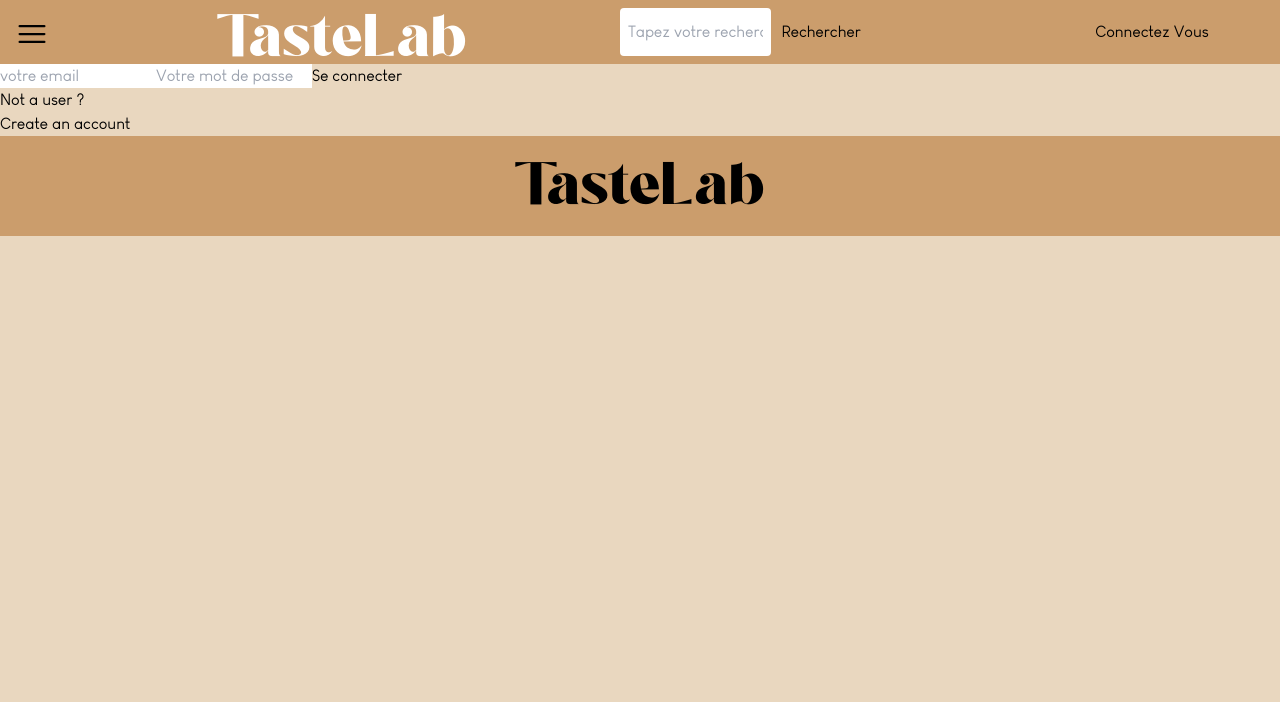
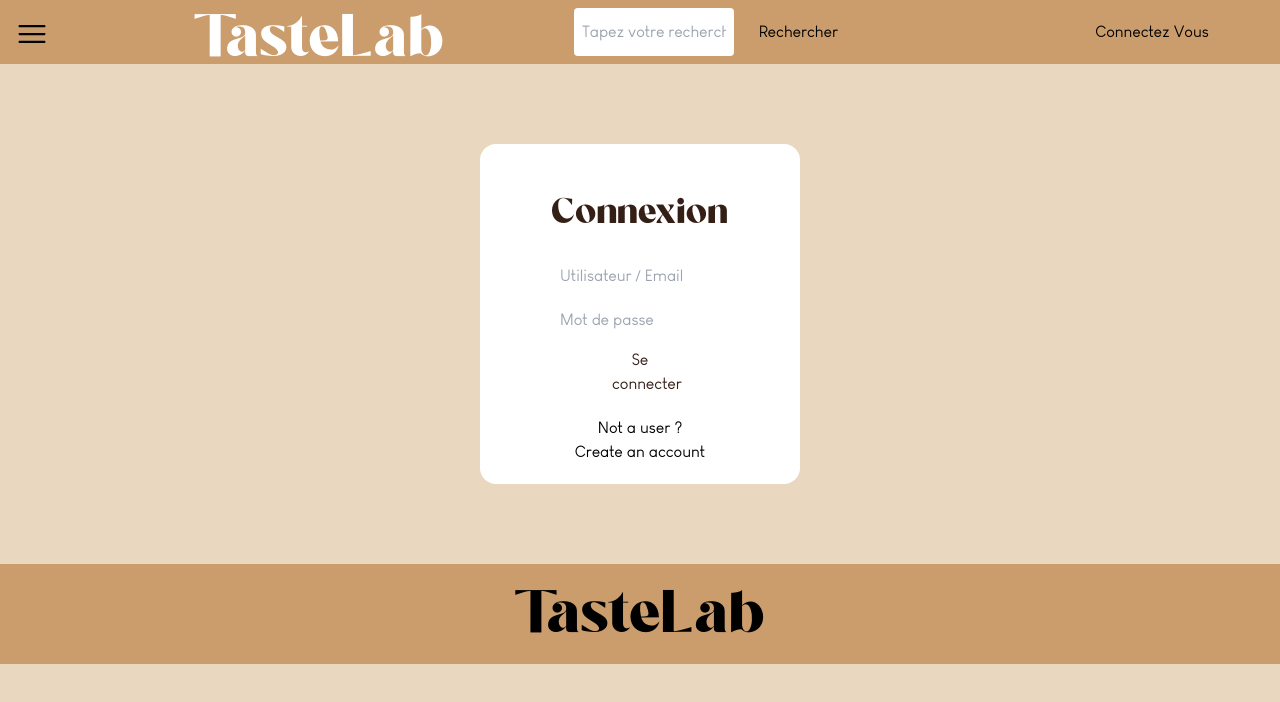
Before and after one commit to Leohne/TastLab, a React (Vite) app in the folder front/: page /login in a window 1280 px wide. Shown: the top 702 px of the page. Built offline with nearby package versions, Linux system fonts and the light colour scheme.

Commit message:
css login + searchBar

```diff
--- a/front/src/App.css
+++ b/front/src/App.css
@@ -21,6 +21,9 @@
     .list {
         @apply flex-col;
     }
+    .form {
+      @apply w-3/5 mx-auto rounded-[10px] mb-3 p-1 text-[#341f16]
+    }
     body {
       @apply bg-[#E9D7BF];
       @apply h-[100vh]
--- a/front/src/components/header/SearchBar.tsx
+++ b/front/src/components/header/SearchBar.tsx
@@ -19,9 +19,9 @@
     };
 
     return (
-        <form className='flex flex-row' onSubmit={handleSearch}>
+        <form className='flex w-1/4 flex-row' onSubmit={handleSearch}>
             <input
-                className='w-3/5 h-full bg-white rounded p-2'
+                className=' w-2/4 bg-white rounded p-2'
                 type='text'
                 value={searchTerm}
                 onChange={handleInputChange}
--- a/front/src/pages/connexion/Connexion.tsx
+++ b/front/src/pages/connexion/Connexion.tsx
@@ -27,18 +27,20 @@
 
 
     return (<>
-        <div>
-
-            <form onSubmit={handleLogin}>
-                <input type="email" placeholder="votre email" value={userLogin} onChange={(e) => setUserLogin(e.target.value)} />
-                <input type="password" placeholder='Votre mot de passe' value={userPassword} onChange={(e) => setUserPassword(e.target.value)} />
-                <button type="submit">Se connecter</button>
-            </form>
+        <div className='flex justify-center'>
+            <div className='flex flex-col w-1/4 p-5 my-20 text-center bg-white rounded-[16px] '>
+                <h2 className='font-Sugar text-4xl text-[#341f16] py-7'>Connexion</h2>
+                <form onSubmit={handleLogin} className='flex flex-col'>
+                    <input className='form' type="email" placeholder="Utilisateur / Email" value={userLogin} onChange={(e) => setUserLogin(e.target.value)} />
+                    <input className='form' type="password" placeholder='Mot de passe' value={userPassword} onChange={(e) => setUserPassword(e.target.value)} />
+                    <button className='text-[#341f16] w-1/5 mx-auto rounded-[10px] hover:bg-[#CB9D6C] hover:text-white ' type="submit">Se connecter</button>
+                </form>
 
 
-            <div className="justify-self justify-center">
-                <p>Not a user ? </p>
-                <a href="/sign-up"> Create an account</a>
+                <div className="justify-self justify-center mt-5">
+                    <p>Not a user ? </p>
+                    <a href="/sign-up"> Create an account</a>
+                </div>
             </div>
         </div>
     </>
```
